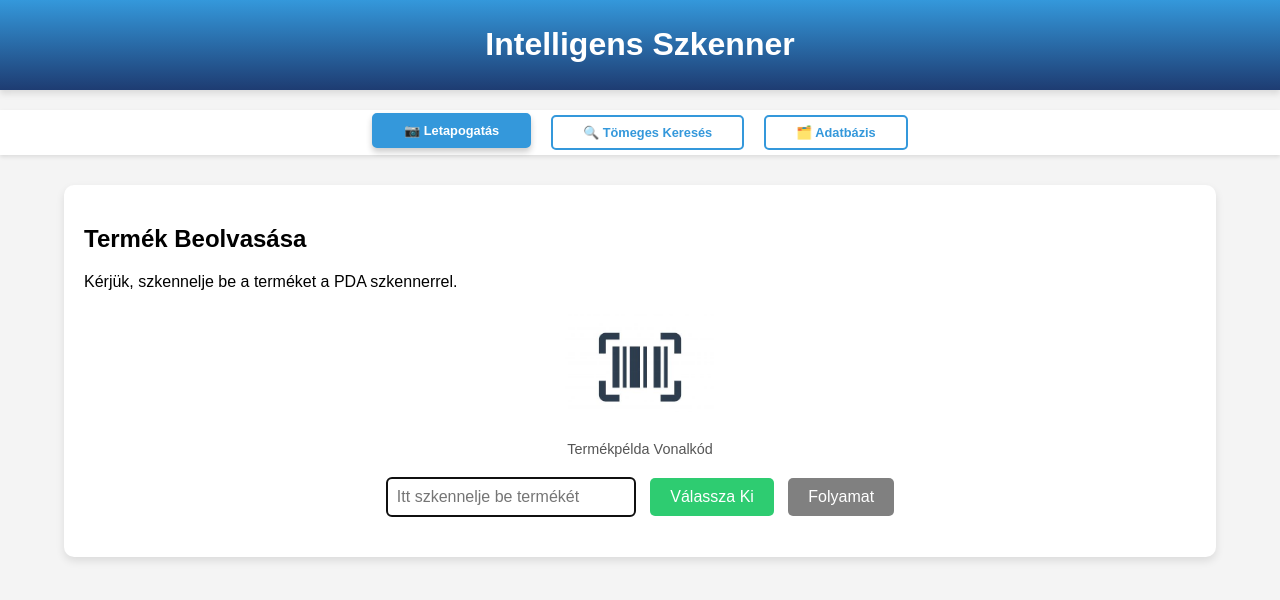
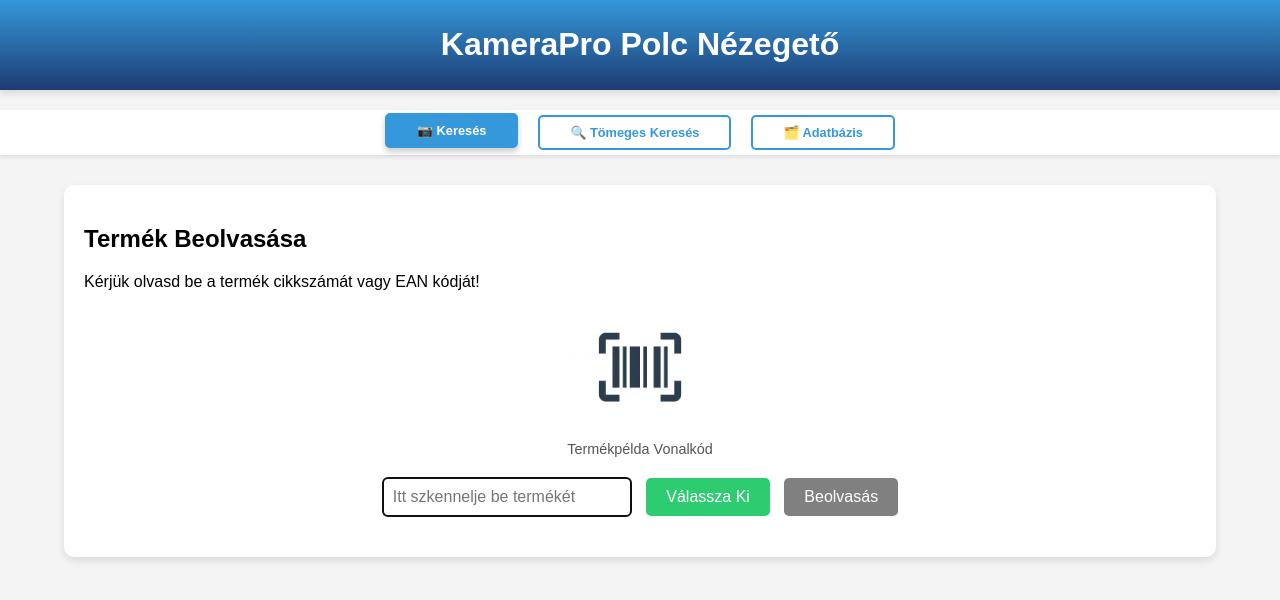
Before and after one commit to IltafCoder/smart-scanner-app, a website: page public/index.html in a window 1280 px wide. Drawn offline with Linux system fonts and the light colour scheme; no server answers.

Commit message:
Update index.html

```diff
--- a/public/index.html
+++ b/public/index.html
@@ -10,7 +10,7 @@
     <link rel="stylesheet" href="./styles.css">
     <script src="./script.js" defer></script>
 
-    <title>Intelligens Szkenner</title>
+    <title>KameraPro Polc Nézegető</title>
 </head>
 
 <div id="scanPopupOverlay">
@@ -66,14 +66,14 @@
 
     <!-- Banner -->
     <div class="banner">
-        <h1>Intelligens Szkenner</h1>
+        <h1>KameraPro Polc Nézegető</h1>
     </div>
 
     <!-- Navigation Tabs -->
     <div class="navbar">
         <button class="tablink active" onclick="openTab('scan', this)">
             <span class="icon">📷</span>
-            <span class="text">Letapogatás</span>
+            <span class="text">Keresés</span>
         </button>
 
         <button class="tablink" onclick="openTab('search', this)">
@@ -93,7 +93,7 @@
     <div id="scan" class="tabcontent">
 
         <h2>Termék Beolvasása</h2>
-        <p>Kérjük, szkennelje be a terméket a PDA szkennerrel.</p>
+        <p>Kérjük olvasd be a termék cikkszámát vagy EAN kódját!</p>
 
         <!-- Example image -->
         <div class="barcode-example">
@@ -105,7 +105,7 @@
         <div class="scan-controls">
             <input type="text" id="barcode_input" placeholder="Itt szkennelje be termékét" autofocus>
             <button id="select_btn">Válassza Ki</button>
-            <button id="process_btn" disabled>Folyamat</button>
+            <button id="process_btn" disabled>Beolvasás</button>
         </div>
 
 
```
